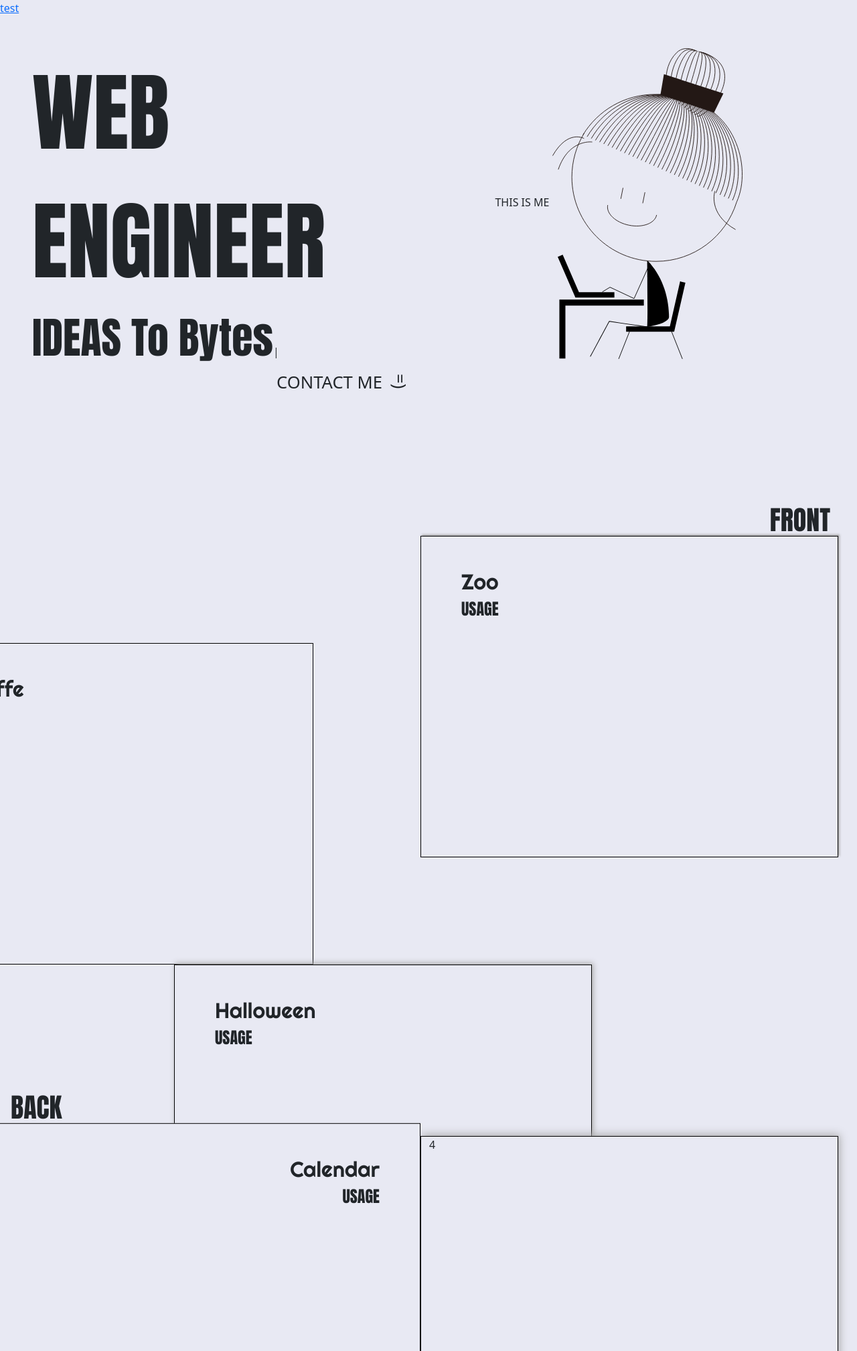
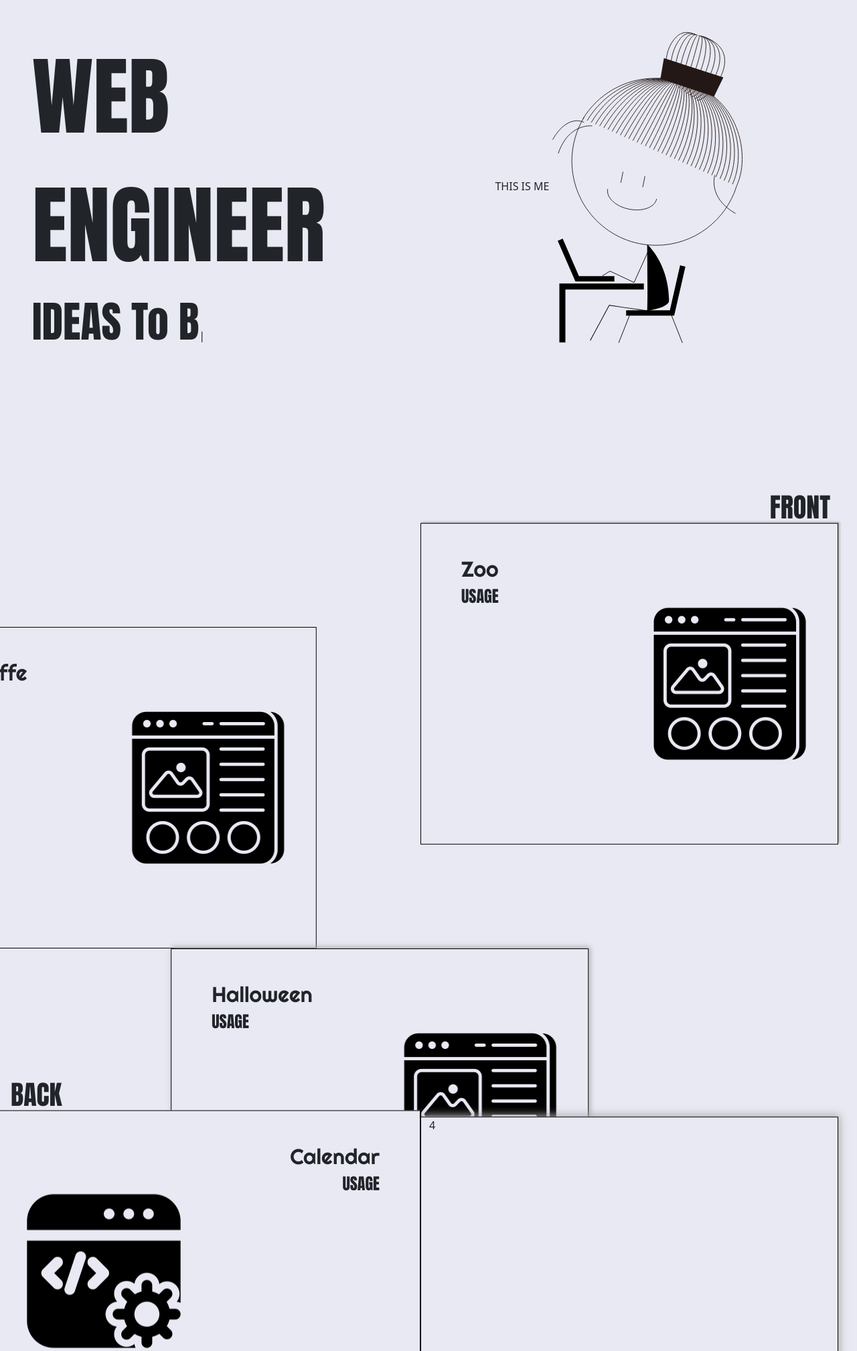
Before and after one commit to HannaWang003/220-fileZila-index, a PHP site: page / in a window 1280 px wide. Shown: the top 2017 px of the page at 67% size. Run offline with PHP 8.4, Linux system fonts and the light colour scheme.

Commit message:
第二版首頁init

```diff
--- a/index.php
+++ b/index.php
@@ -60,12 +60,29 @@
         font-family: 'Righteous', sans-serif;
 
     }
+    .imgW{
+        width:20vw;
+    }
+    .svgW{
+        width:20vw;
+    }
 </style>
 
 <body data-scroll-container>
-    <a href="index.html">test</a>
     <div class="container-fliud">
         <div class="row p-5 flex-column flex-sm-row vh-100 vw-100">
+        <svg id="_圖層_1" data-name="圖層 1" xmlns="http://www.w3.org/2000/svg" viewBox="0 0 777.02 474.3" style="position:absolute;">
+  <defs>
+    <style>
+      .cls-1 {
+        fill: transparent;
+        stroke: #231815;
+        stroke-miterlimit: 10;
+      }
+    </style>
+  </defs>
+  <path class="cls-1" d="M4.75,44S20.31-88.59,190.68,109.19s140.74,394.81-10.37,360.74S-27.84,369.93,13.64,336.6s140.26,19.45,139.87-124.44S293.64,28.45,352.16,78.82s397.78,368.89,204.44,374.81,92.59-205.93-16.3-336.3S-60.43,158.08,53.64,292.89s325.93-2.22,308.89-145.19C345.49,4.74,92.16,.3,209.2,189.93s75.56,265.93,227.41,129.63,408.91,131.4,267.41,132.59-67.41-239.26-60.74-302.96-224.44-71.85-245.93,114.81,19.26,259.26,134.81,131.85c115.56-127.41,174.81-142.96,189.63-91.11s-284.44-57.78-314.81-147.41,199.26-191.85,254.07-111.85-13.33,155.56,34.07,199.26,81.48-7.6,81.48-7.6"/>
+</svg>
             <!-- myself -->
             <div class="col">
                 <span id="type-container01" class="fsType"></span>
@@ -84,29 +101,30 @@
             <!-- FRONT -->
             <span class="fsType fs-1 text-end" data-scroll data-scroll-speed=-2>FRONT</span>
             <span class="fsType fs-1 text-end" data-scroll data-scroll-speed=2>END</span>
-            <div class="col-12 col-sm-6 box" data-scroll data-scroll-direction="horizontal" data-scroll-speed=-2>
+            <div class="col-12 col-sm-6 box d-flex" data-scroll data-scroll-direction="horizontal" data-scroll-speed=-2>
                 <div class="col-6 p-5">
                     <h2 class="fsType01">CB Coffe</h2>
                     <h4 class="fsType">USAGE</h4>
                 </div>
-                <div class="col-6">
+                <div class="col-6 d-flex justify-content-center align-items-center">
+                    <a href="./fe/cb-coffe" target="_blank"><img src="./img/work/frontend03.png" class="imgW"></a>
                 </div>
             </div>
-            <div class="col-12 col-sm-6 box" data-scroll data-scroll-direction="vertical" data-scroll-speed=-2 style="box-shadow:2px -2px 3px #aaa">
+            <div class="col-12 col-sm-6 box d-flex" data-scroll data-scroll-direction="vertical" data-scroll-speed=-2 style="box-shadow:2px -2px 3px #aaa">
                 <div class="col-6 p-5">
                     <h2 class="fsType01">Zoo</h2>
                     <h4 class="fsType">USAGE</h4>
                 </div>
-                <div class="col-6"></div>
+                <div class="col-6 d-flex justify-content-center align-items-center"><a href="./fe/zoo" target="_blank"><img src="./img/work/frontend03.png" class="imgW"></a></div>
             </div>
-            <div class="col-12 col-sm-6 box" data-scroll data-scroll-direction="horizontal" data-scroll-speed=2 style="box-shadow:2px -2px 8px #aaa">
+            <div class="col-12 col-sm-6 box d-flex" data-scroll data-scroll-direction="horizontal" data-scroll-speed=2 style="box-shadow:2px -2px 8px #aaa">
                 <div class="col-6 p-5">
                     <h2 class="fsType01">Halloween</h2>
                     <h4 class="fsType">USAGE</h4>
                 </div>
-                <div class="col-6"></div>
+                <div class="col-6 d-flex justify-content-center align-items-center"><a href="./fe/halloween" target="_blank"><img src="./img/work/frontend03.png" class="imgW"></a></div>
             </div>
-            <div class="col-12 col-sm-6 box" data-scroll data-scroll-direction="vertical" data-scroll-speed=2 style="box-shadow:2px -2px 12px #aaa">
+            <div class="col-12 col-sm-6 box d-flex" data-scroll data-scroll-direction="vertical" data-scroll-speed=2 style="box-shadow:2px -2px 12px #aaa">
                 4
             </div>
             <!-- /FRONT -->
@@ -115,22 +133,22 @@
             <!-- BACK-->
             <span class="fsType fs-1 mx-3" data-scroll data-scroll-speed=-2>BACK</span>
             <span class="fsType fs-1 mx-3" data-scroll data-scroll-speed=2>END</span>
-            <div class="col-12 col-sm-6 box d-flex" data-scroll data-scroll-direction="vertical" data-scroll-speed=-2>
-                <div class="col-6"></div>
+            <div class="col-12 col-sm-6 box d-flex d-flex" data-scroll data-scroll-direction="vertical" data-scroll-speed=-2>
+                <div class="col-6 d-flex justify-content-center align-items-center"><a href="./be/calendar" target="_blank"><img src="./img/work/backend03.png" class="imgW"></a></div>
                 <div class="col-6 p-5">
                     <h2 class="fsType01 text-end">Calendar</h2>
                     <h4 class="fsType text-end">USAGE</h4>
                 </div>
             </div>
-            <div class="col-12 col-sm-6 box d-flex" data-scroll data-scroll-direction="horizontal" data-scroll-speed=2 style="box-shadow:2px -2px 3px #aaa">
-                <div class="col-6"></div>
+            <div class="col-12 col-sm-6 box d-flex d-flex" data-scroll data-scroll-direction="horizontal" data-scroll-speed=2 style="box-shadow:2px -2px 3px #aaa">
+                <div class="col-6 d-flex justify-content-center align-items-center"><img src="./img/work/backend03.png" class="imgW"></div>
                 <div class="col-6 p-5">
                     <h2 class="fsType01 text-end">WuBai</h2>
                     <h4 class="fsType text-end">USAGE</h4>
                 </div>
             </div>
-            <div class="col-12 col-sm-6 box" data-scroll data-scroll-direction="vertical" data-scroll-speed=2 style="box-shadow:2px -2px 8px #aaa">3</div>
-            <div class="col-12 col-sm-6 box" data-scroll data-scroll-direction="horizontal" data-scroll-speed=-2 style="box-shadow:2px -2px 12px #aaa">
+            <div class="col-12 col-sm-6 box d-flex" data-scroll data-scroll-direction="vertical" data-scroll-speed=2 style="box-shadow:2px -2px 8px #aaa">3</div>
+            <div class="col-12 col-sm-6 box d-flex" data-scroll data-scroll-direction="horizontal" data-scroll-speed=-2 style="box-shadow:2px -2px 12px #aaa">
                 4
             </div>
             <!-- /BACK-->
@@ -155,6 +173,8 @@
     <script src="./dist/bootstrap.min.js"></script>
     <script src="./dist/locomotive-scroll.min.js"></script>
     <script src="https://cdn.jsdelivr.net/npm/typed.js@2.0.12"></script>
+    <script src="https://cdn.jsdelivr.net/npm/animejs@3.2.1"></script>
+
     <script>
         //locomotiveScroll
         let scroll = new LocomotiveScroll({
@@ -164,7 +184,7 @@
         //typed
         let head01 = {
             strings: ["WEB<br>PLAYER", "WEB<br>ENGINEER"],
-            typeSpeed: 50,
+            typeSpeed: 200,
             backSpeed: 25,
             onComplete: function() {
                 typed.cursor.style.display = "none"
@@ -190,6 +210,15 @@
             }
         }
         let typed = new Typed("#type-container01", head01);
+        anime({
+  targets: 'path',
+  strokeDashoffset: [anime.setDashoffset, 0],
+  easing: 'easeInOutSine',
+  duration: 3000,
+  delay: function(el, i) { return i * 250 },
+  direction: 'alternate',
+//   loop: true
+});
     </script>
 </body>
 
```
Also changed, not shown: index.html (+24 -24 lines), img/work/back-end.png (added), img/work/back.svg (added), img/work/backend01.png (added), img/work/backend02.png (added), img/work/backend03.png (added), img/work/front-end.png (added), img/work/frontend01.png (added), img/work/frontend02.png (added), img/work/frontend03.png (added).
